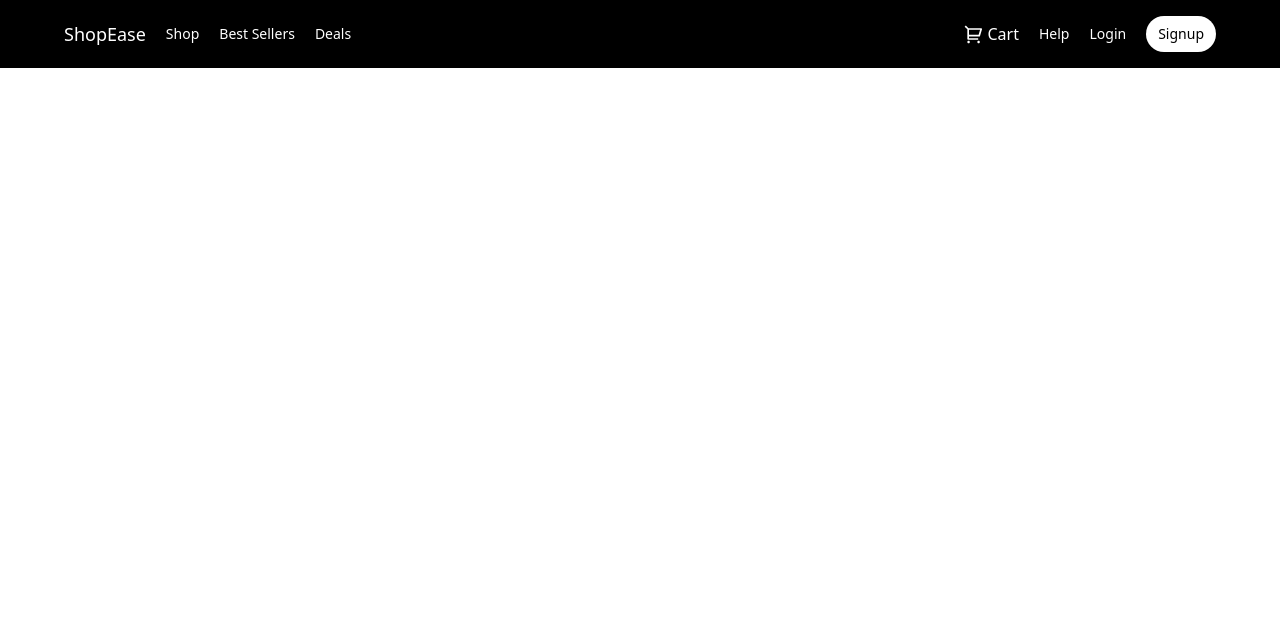
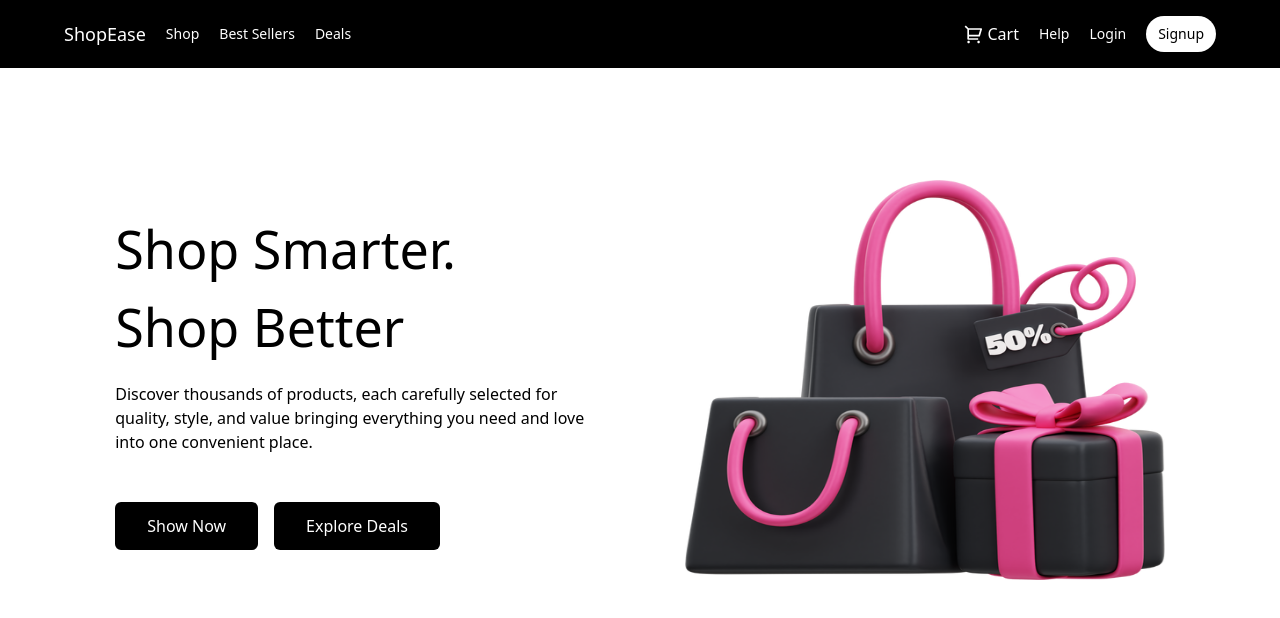
Before and after one commit to UrinduIshan/23-shopEase-e-commerce-tailwind, a React (Vite) app: page / in a window 1280 px wide. Shown: the top 618 px of the page. Built offline with nearby package versions, Linux system fonts and the light colour scheme.

Commit message:
create hero section

```diff
--- a/src/App.jsx
+++ b/src/App.jsx
@@ -1,10 +1,12 @@
 import React from 'react'
 import Navbar from './components/Navbar'
+import HeroSection from './components/HeroSection'
 
 const App = () => {
   return (
     <div>
       <Navbar />
+      <HeroSection />
     </div>
   )
 }
--- /dev/null
+++ b/src/components/HeroSection.jsx
@@ -0,0 +1,24 @@
+import React from 'react'
+import heroImg from '../assets/hero-image.png'
+
+
+const HeroSection = () => {
+  return (
+    <div className='flex items-center justify-center gap-8 lg:gap-0 lg:justify-between w-[82%] m-auto mt-28
+        lg:flex-nowrap flex-wrap'>
+      <div className='flex flex-col gap-4 lg:w-[45%]'>
+        <span className='text-[3.25rem] font-medium'>Shop Smarter. Shop Better</span>
+        <span className='w-full'>Discover thousands of products, each carefully selected for quality, style, and value bringing everything you need and love into one convenient place.</span>
+
+        <div className='flex gap-4 mt-8'>
+            <button className='bg-black text-white py-3 px-8 rounded-md font-medium cursor-pointer hover:bg-black/90'>Show Now</button>
+            <button className='bg-black text-white py-3 px-8 rounded-md font-medium cursor-pointer hover:bg-black/90'>Explore Deals</button>
+        </div>
+      </div>
+
+      <img src={heroImg} alt="hero-img" className='w-[20rem] lg:w-120 lg:h-100' />
+    </div>
+  )
+}
+
+export default HeroSection
```
